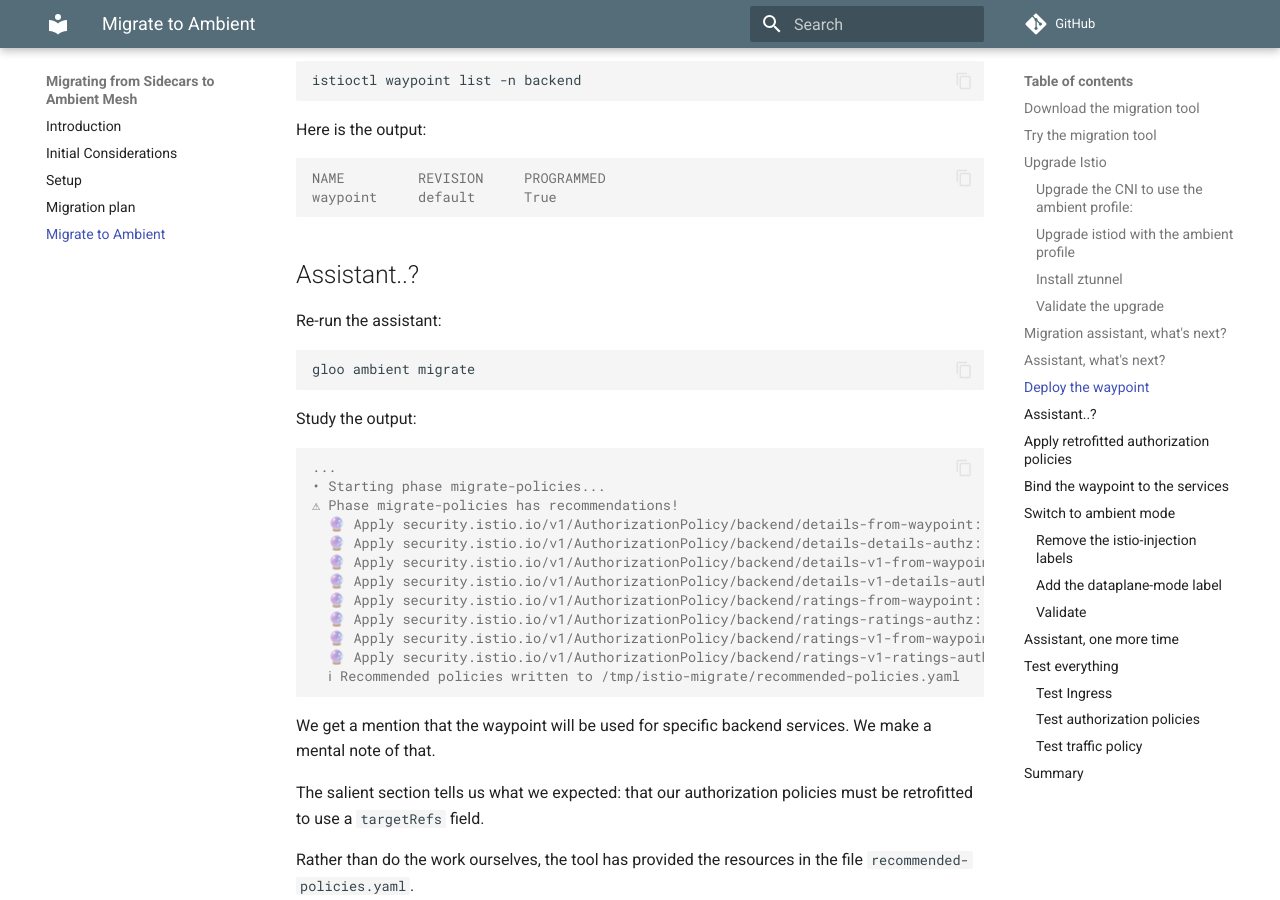
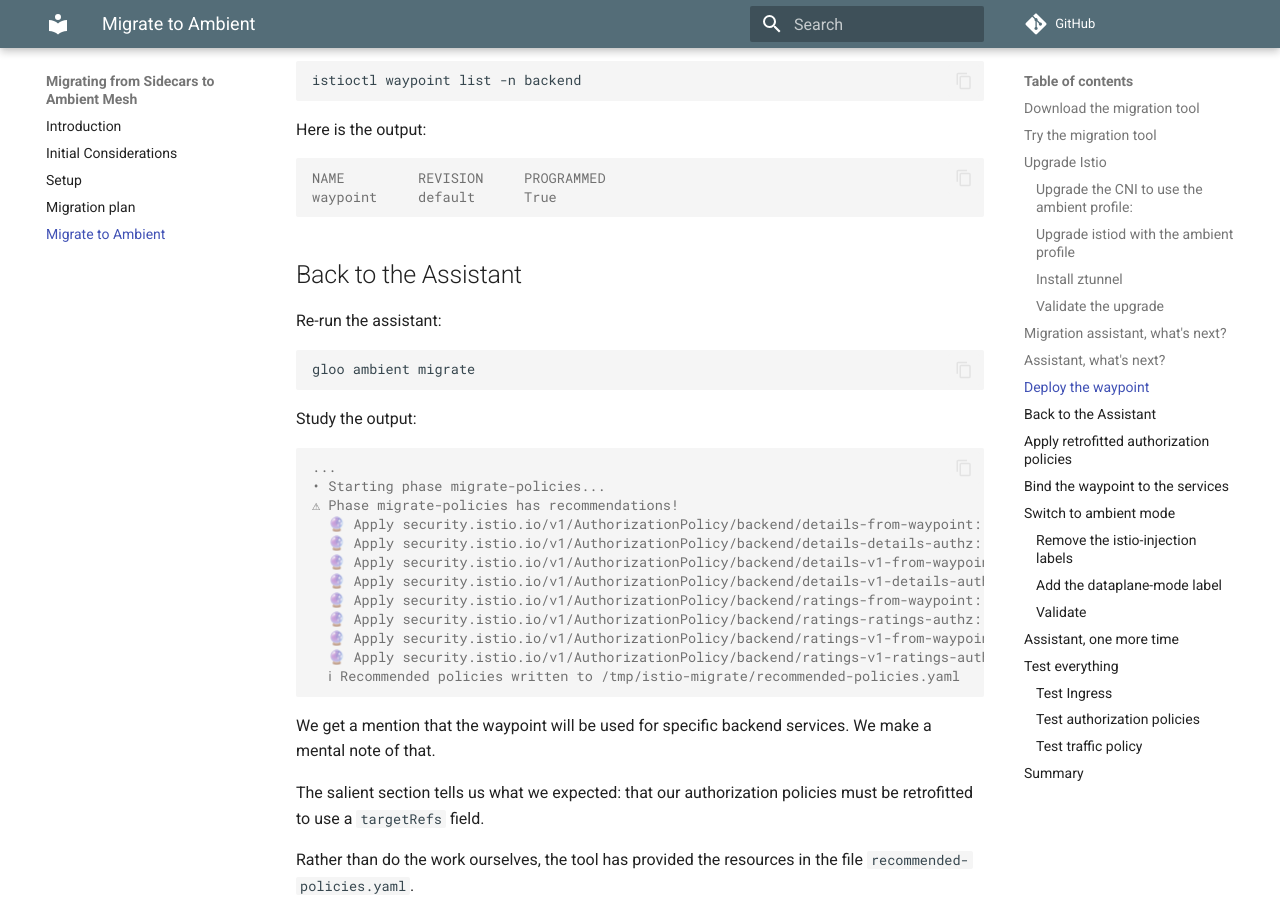
Before and after one commit to eitansuez/ambient-migration, an MkDocs documentation site: the page built from docs/migrate.md, in a window 1280 px wide and 900 px high, scrolled down 5272 px. Built offline with MkDocs 1.6.1 and Material for MkDocs 9.7.7, drawn with Linux system fonts in a browser that asks for light colours; comment, search, counter and statistics services are not loaded.

````diff
--- a/docs/migrate.md
+++ b/docs/migrate.md
@@ -268,7 +268,7 @@ NAME         REVISION     PROGRAMMED
 waypoint     default      True
 ```
 
-## Assistant..?
+## Back to the Assistant
 
 Re-run the assistant:
 
````
Also changed, not shown: docs/index.md (+2 -0 lines), docs/setup.md (+2 -0 lines), docs/diagram.png (added).
